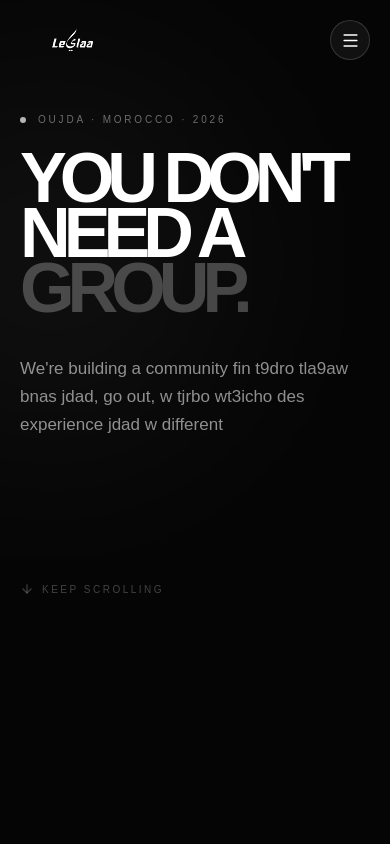
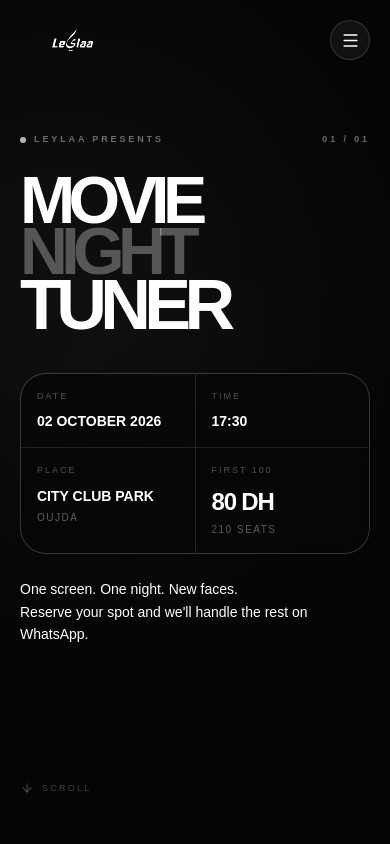
Before and after one commit to wojackwoo/leylaa, a Next.js app: page / in a window 390 px wide. Shown: the top 844 px of the page. Built offline with nearby package versions, Linux system fonts and the light colour scheme.

Commit message:
Update hero for LEYLAA Movie Night announcement

```diff
--- a/src/components/sections/Hero.tsx
+++ b/src/components/sections/Hero.tsx
@@ -16,44 +16,44 @@ export default function Hero() {
     const ctx = gsap.context(() => {
       const tl = gsap.timeline();
 
-      tl.from(".hero-small", {
+      tl.from(".hero-kicker", {
         opacity: 0,
-        y: 20,
-        duration: 0.7,
+        y: 16,
+        duration: 0.6,
       })
         .from(
           ".hero-line",
           {
-            y: 100,
+            y: 90,
             opacity: 0,
-            stagger: 0.12,
-            duration: 1,
+            stagger: 0.1,
+            duration: 0.9,
             ease: "power4.out",
           },
-          "-=0.3"
+          "-=0.25"
         )
         .from(
-          ".hero-description",
+          ".hero-meta",
           {
             opacity: 0,
-            y: 30,
-            duration: 0.8,
+            y: 24,
+            duration: 0.7,
           },
-          "-=0.5"
+          "-=0.45"
         )
         .from(
           ".hero-button",
           {
             opacity: 0,
-            y: 20,
+            y: 16,
             duration: 0.6,
           },
-          "-=0.4"
+          "-=0.35"
         );
 
       gsap.to(titleRef.current, {
-        y: -80,
-        opacity: 0.25,
+        y: -70,
+        opacity: 0.22,
         ease: "none",
         scrollTrigger: {
           trigger: sectionRef.current,
@@ -64,15 +64,15 @@ export default function Hero() {
       });
 
       gsap.to(glowRef.current, {
-        y: 150,
-        x: 80,
-        scale: 1.4,
+        y: 120,
+        x: 70,
+        scale: 1.35,
         ease: "none",
         scrollTrigger: {
           trigger: sectionRef.current,
           start: "top top",
           end: "bottom top",
-          scrub: 1.5,
+          scrub: 1.4,
         },
       });
     }, sectionRef);
@@ -83,53 +83,73 @@ export default function Hero() {
   return (
     <section
       ref={sectionRef}
-      className="relative flex min-h-screen items-start overflow-hidden px-5 pb-10 pt-28 sm:pt-32"
+      className="relative flex min-h-screen items-end overflow-hidden px-5 pb-12 pt-32 sm:pb-16"
     >
-      {/* Glow */}
       <div
         ref={glowRef}
-        className="pointer-events-none absolute -left-32 top-20 h-[360px] w-[360px] rounded-full bg-white/[0.06] blur-[120px]"
+        className="pointer-events-none absolute -left-36 top-20 h-[420px] w-[420px] rounded-full bg-white/[0.055] blur-[130px]"
       />
 
-      {/* Grain */}
-      <div className="pointer-events-none absolute inset-0 opacity-[0.035]">
-        <div className="h-full w-full bg-black/20" />
+      <div className="pointer-events-none absolute inset-0 opacity-[0.04]">
+        <div className="h-full w-full bg-[radial-gradient(circle_at_center,rgba(255,255,255,0.12),transparent_55%)]" />
       </div>
 
       <div className="relative z-10 w-full">
-        <div className="hero-small mb-6 flex items-center gap-3 text-[10px] uppercase tracking-[0.28em] text-white/40">
+        <div className="hero-kicker mb-7 flex items-center justify-between gap-4 text-[9px] font-semibold uppercase tracking-[0.32em] text-white/40">
+          <span className="flex items-center gap-2">
             <span className="h-1.5 w-1.5 animate-pulse rounded-full bg-white" />
-          Oujda · Morocco · 2026
+            LEYLAA PRESENTS
+          </span>
+          <span>01 / 01</span>
         </div>
 
         <h1
           ref={titleRef}
-          className="text-[18vw] font-black uppercase leading-[0.78] tracking-[-0.1em]"
+          className="max-w-[820px] text-[17vw] font-black uppercase leading-[0.78] tracking-[-0.1em] sm:text-[14vw]"
         >
-          <span className="hero-line block">You don't</span>
-          <span className="hero-line block">need a</span>
-          <span className="hero-line block text-white/25">group.</span>
+          <span className="hero-line block">MOVIE</span>
+          <span className="hero-line block text-white/30">NIGHT</span>
+          <span className="hero-line block text-[18vw] sm:text-[15vw]">TUNER</span>
         </h1>
 
-        <div className="mt-10">
-          <p className="hero-description max-w-[340px] text-[17px] leading-relaxed text-white/55">
-            We're building a community fin t9dro tla9aw bnas jdad, go out, w tjrbo wt3icho des experience jdad w different
+        <div className="hero-meta mt-10 grid max-w-[560px] grid-cols-2 gap-px overflow-hidden rounded-[26px] border border-white/10 bg-white/10">
+          <div className="bg-black/80 p-4 backdrop-blur-sm">
+            <p className="text-[9px] uppercase tracking-[0.22em] text-white/30">DATE</p>
+            <p className="mt-2 text-sm font-semibold">02 OCTOBER 2026</p>
+          </div>
+          <div className="bg-black/80 p-4 backdrop-blur-sm">
+            <p className="text-[9px] uppercase tracking-[0.22em] text-white/30">TIME</p>
+            <p className="mt-2 text-sm font-semibold">17:30</p>
+          </div>
+          <div className="bg-black/80 p-4 backdrop-blur-sm">
+            <p className="text-[9px] uppercase tracking-[0.22em] text-white/30">PLACE</p>
+            <p className="mt-2 text-sm font-semibold">CITY CLUB PARK</p>
+            <p className="mt-1 text-[10px] uppercase tracking-[0.15em] text-white/35">OUJDA</p>
+          </div>
+          <div className="bg-black/80 p-4 backdrop-blur-sm">
+            <p className="text-[9px] uppercase tracking-[0.22em] text-white/30">FIRST 100</p>
+            <p className="mt-2 text-2xl font-black tracking-[-0.05em]">80 DH</p>
+            <p className="mt-1 text-[10px] uppercase tracking-[0.15em] text-white/35">210 SEATS</p>
+          </div>
+        </div>
+
+        <p className="mt-6 max-w-[430px] text-sm leading-relaxed text-white/48 sm:text-base">
+          One screen. One night. New faces.
+          <br />
+          Reserve your spot and we&apos;ll handle the rest on WhatsApp.
         </p>
 
         <a
-            href="https://discord.gg/c5E5JAAkr"
-            target="_blank"
-            rel="noreferrer"
-            className="hero-button mt-7 inline-flex items-center gap-3 rounded-full bg-white px-6 py-4 text-sm font-bold !text-black transition-all duration-300 active:scale-95"
+          href="#reserve"
+          className="hero-button mt-7 inline-flex items-center gap-3 rounded-full bg-white px-6 py-4 text-sm font-bold !text-black transition-all duration-300 hover:scale-[1.02] active:scale-95"
         >
-            JOIN LEYLAA
+          RESERVE YOUR SPOT
           <ArrowUpRight size={18} />
         </a>
-        </div>
 
-        <div className="mt-16 flex items-center gap-2 text-[10px] uppercase tracking-[0.25em] text-white/25">
+        <div className="mt-14 flex items-center gap-2 text-[9px] uppercase tracking-[0.25em] text-white/25">
           <ArrowDown size={14} className="animate-bounce" />
-          Keep scrolling
+          Scroll
         </div>
       </div>
     </section>
```
Lines whose indentation alone changed are shown as unchanged.
